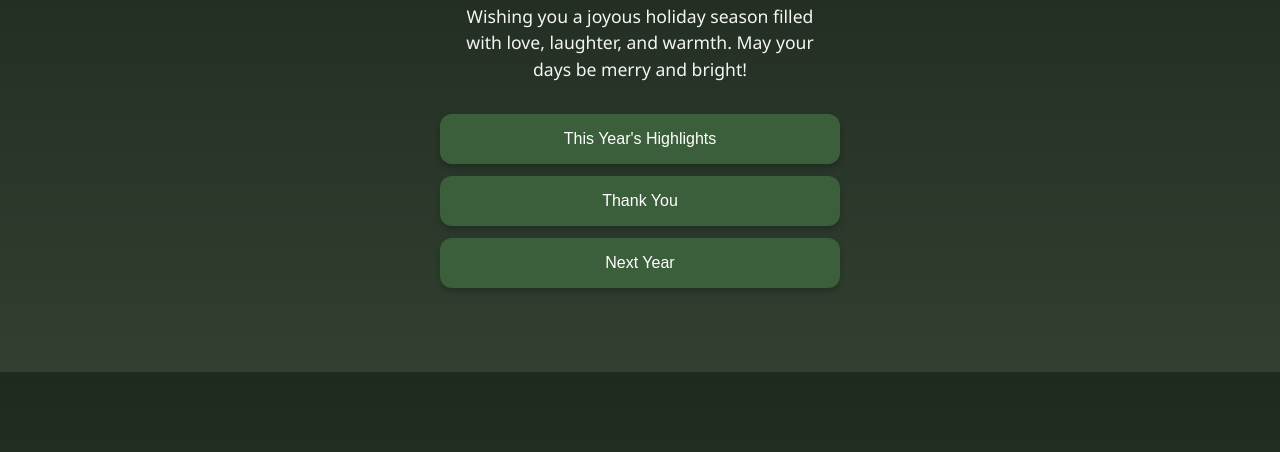
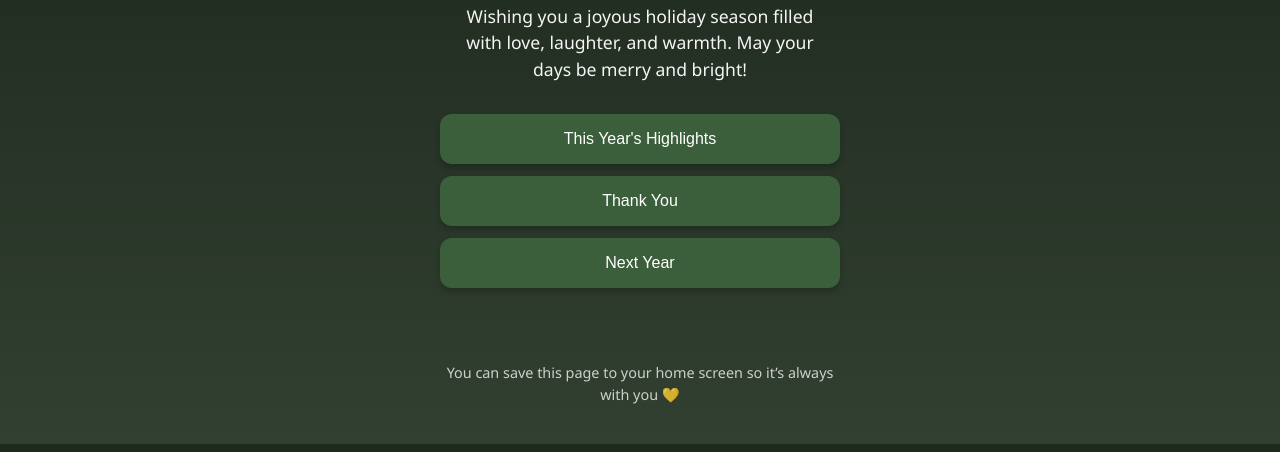
Before and after one commit to Cageroma/project-christmas, a plain HTML site: page index.html in a window 1280 px wide. Shown: the part 112-564 px from the top of the page. Drawn offline with Linux system fonts and the light colour scheme.

Commit message:
Add files via upload

```diff
--- a/index.html
+++ b/index.html
@@ -5,6 +5,8 @@
 	<meta name="viewport" content="width=device-width, initial-scale=1.0">
 	<title>Merry Christmas 💛🎄</title>
 	<link rel="stylesheet" href="style.css">
+	<link rel="manifest" href="manifest.json">
+    <meta name="theme-color" content="#1f2a1f">
 </head>
 <body>
 	<main>
@@ -29,6 +31,9 @@
 	  <button class="close" onclick="closeLetter(3)">×</button>
 	    <p>As we look ahead to the new year, we are filled with hope and excitement for what lies ahead. We wish you all health, happiness, and success in the coming year. May it be a year of new opportunities and joyful experiences for everyone.</p>
 	  </section>
+	  <p style="text-align:center; font-size:0.9rem; opacity:0.8;">
+       You can save this page to your home screen so it’s always with you 💛
+      </p>
 	</main>
 	<script src="script.js"></script>
 </body>
```
Also changed, not shown: icon-192.png (added), icon-512.png (added).
